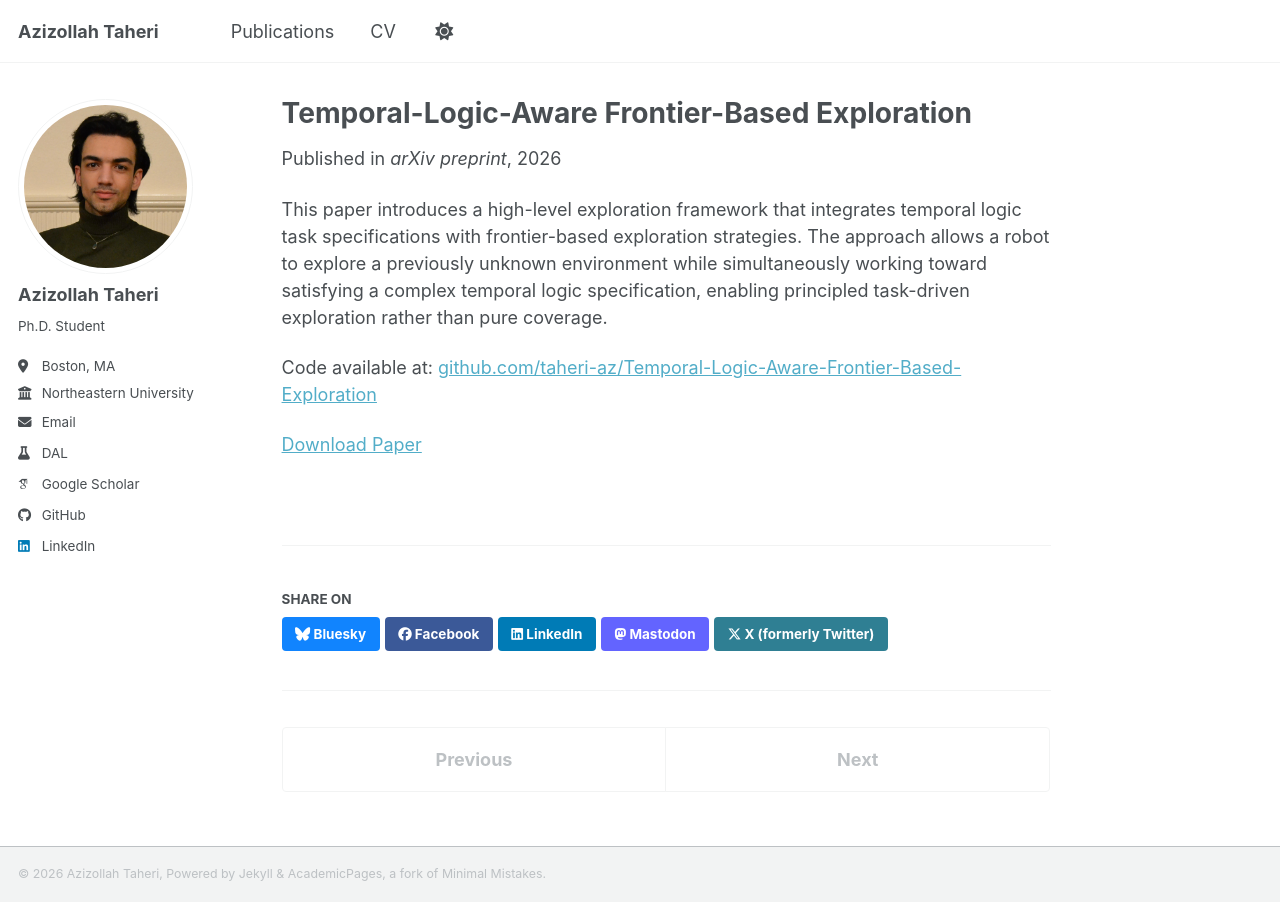
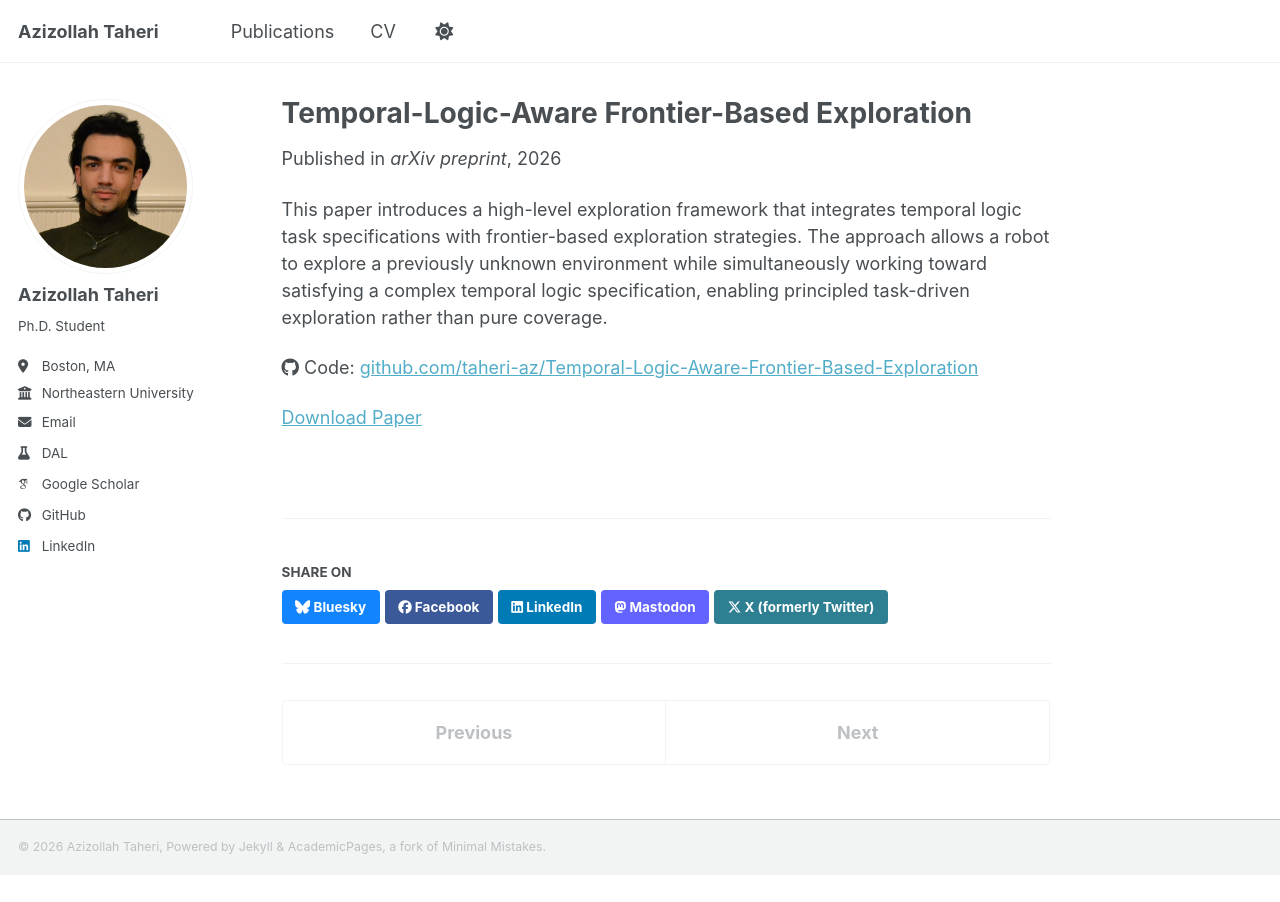
Before and after one commit to taheri-az/taheri-az.github.io, a Jekyll site: the page built from _publications/2026-02-01-temporal-logic-aware-frontier-exploration.md, in a window 1280 px wide. Built offline with Jekyll 4.4.1, drawn with Linux system fonts in a browser that asks for light colours; some web fonts are replaced; a script bundle is joined from its source files by our own code; library files that are not in the unit come from our copies.

Commit message:
Add code repo links to temporal logic publications

```diff
--- a/_publications/2026-02-01-temporal-logic-aware-frontier-exploration.md
+++ b/_publications/2026-02-01-temporal-logic-aware-frontier-exploration.md
@@ -11,4 +11,4 @@ paperurl: 'https://arxiv.org/abs/2602.18951'
 
 This paper introduces a high-level exploration framework that integrates temporal logic task specifications with frontier-based exploration strategies. The approach allows a robot to explore a previously unknown environment while simultaneously working toward satisfying a complex temporal logic specification, enabling principled task-driven exploration rather than pure coverage.
 
-Code available at: [github.com/taheri-az/Temporal-Logic-Aware-Frontier-Based-Exploration](https://github.com/taheri-az/Temporal-Logic-Aware-Frontier-Based-Exploration)
+<i class="fab fa-github" aria-hidden="true"></i> Code: [github.com/taheri-az/Temporal-Logic-Aware-Frontier-Based-Exploration](https://github.com/taheri-az/Temporal-Logic-Aware-Frontier-Based-Exploration)
```
Also changed, not shown: _publications/2026-06-01-motion-planning-temporal-logic-unknown-env.md (+2 -0 lines).
